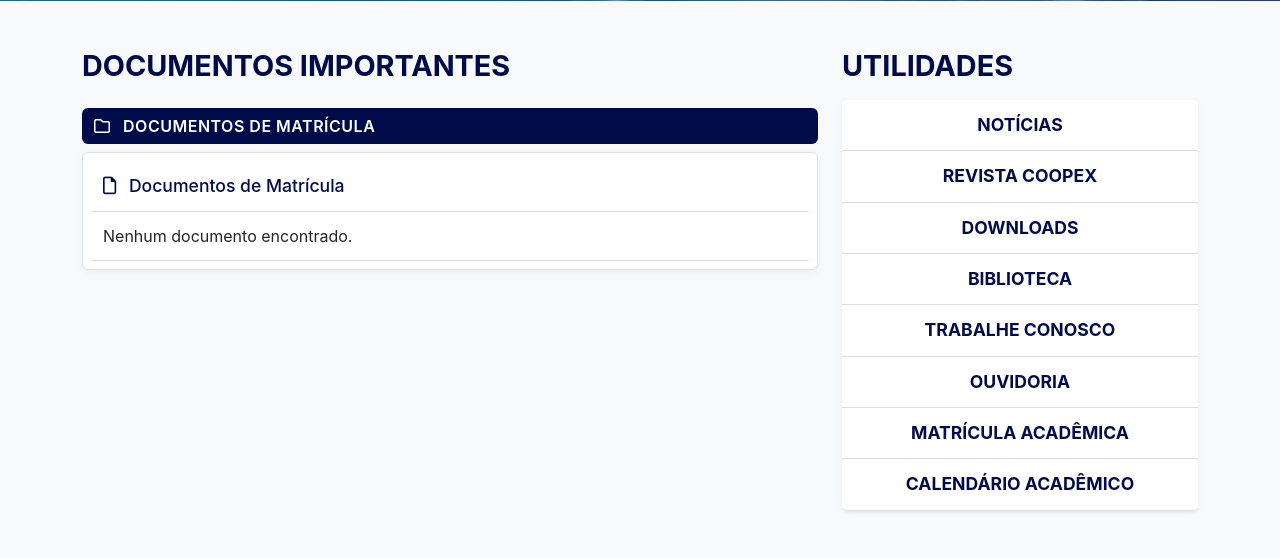
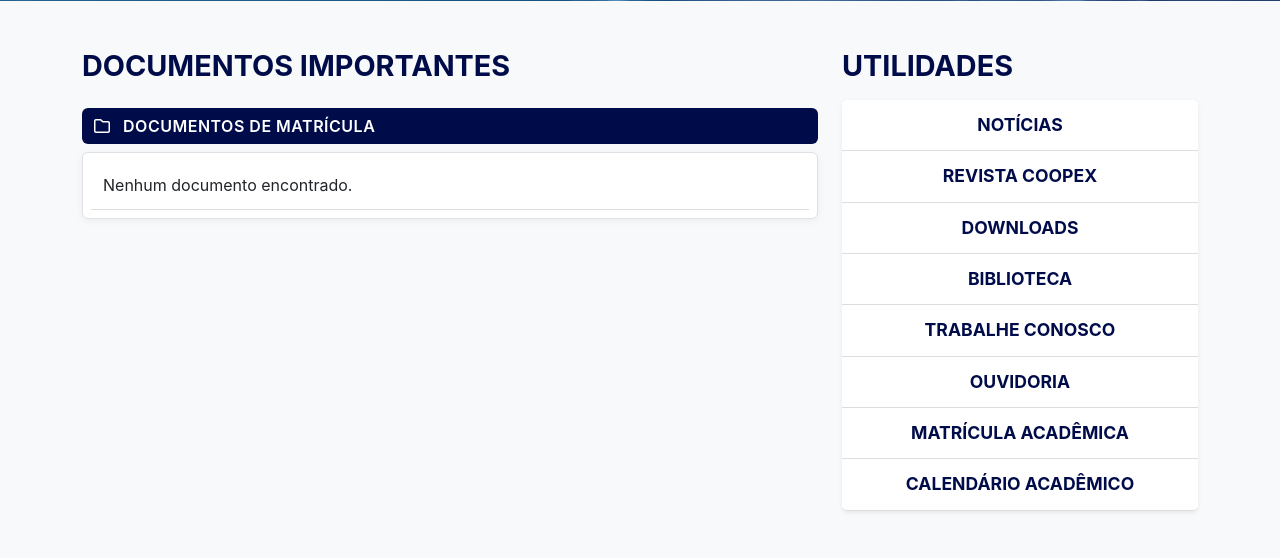
Before and after one commit to samuelvbernardo/ADS_Website, a Django app: template adsproject/templates/documentos.html in a window 1280 px wide. Shown: the part 576-1134 px from the top of the page. Run offline with Django 3.2, Linux system fonts and the light colour scheme; the template is opened without the code that fills it, so the values that code supplies are empty; some libraries are stand-ins or nearby versions.

Commit message:
Ataulização Tela Documentos (Banco)

```diff
--- a/adsproject/templates/documentos.html
+++ b/adsproject/templates/documentos.html
@@ -26,23 +26,14 @@
           <!-- Título principal -->
           <h1 class="fw-bold text-primary mb-4">DOCUMENTOS IMPORTANTES</h1>
 
-          <!-- Pasta DOCUMENTOS DE MATRÍCULA -->
-          <div class="mb-3">
+          <!-- DOCUMENTOS DE MATRÍCULA -->
+          <div class="mb-4">
             <button class="btn btn-primary w-100 text-start" data-bs-toggle="collapse" data-bs-target="#documents-matricula">
               <i class="fa-regular fa-folder me-2"></i> DOCUMENTOS DE MATRÍCULA
             </button>
             <div id="documents-matricula" class="collapse show mt-2 p-2 border rounded bg-white">
               <ul class="list-group list-group-flush">
-
-                <!-- PDF fixo -->
-                <li class="list-group-item border-bottom">
-                  <a href="{% static 'pdf/matricula.pdf' %}" class="text-decoration-none" target="_blank">
-                    <i class="fa-regular fa-file me-2"></i> Documentos de Matrícula
-                  </a>
-                </li>
-
-                <!-- Demais documentos vindos do banco -->
-                {% for doc in documentos_matricula %}
+                {% for doc in arquivos %}
                 <li class="list-group-item border-bottom">
                   <a href="{{ doc.arquivo.url }}" class="text-decoration-none" target="_blank">
                     <i class="fa-regular fa-file me-2"></i> {{ doc.nome_arquivo }}
```
Also changed, not shown: adsproject/db.sqlite3, 1 other file.
